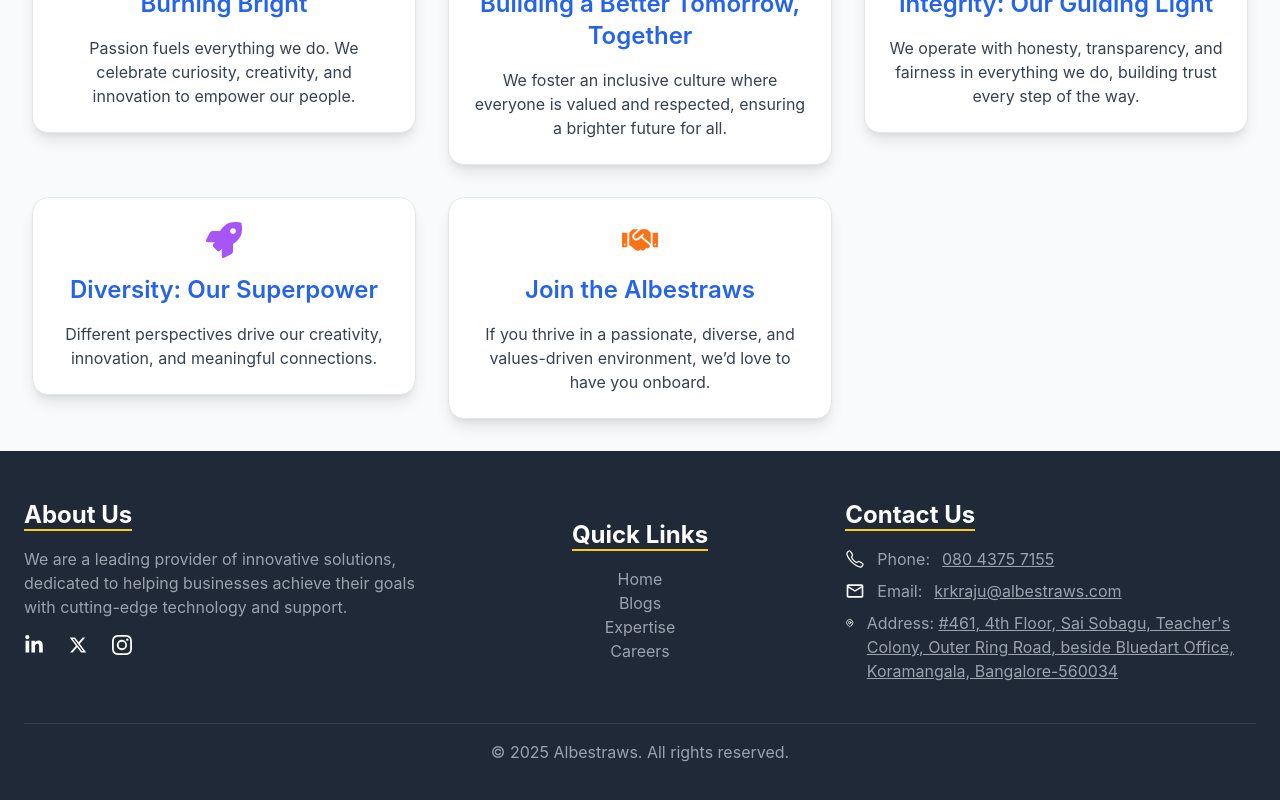
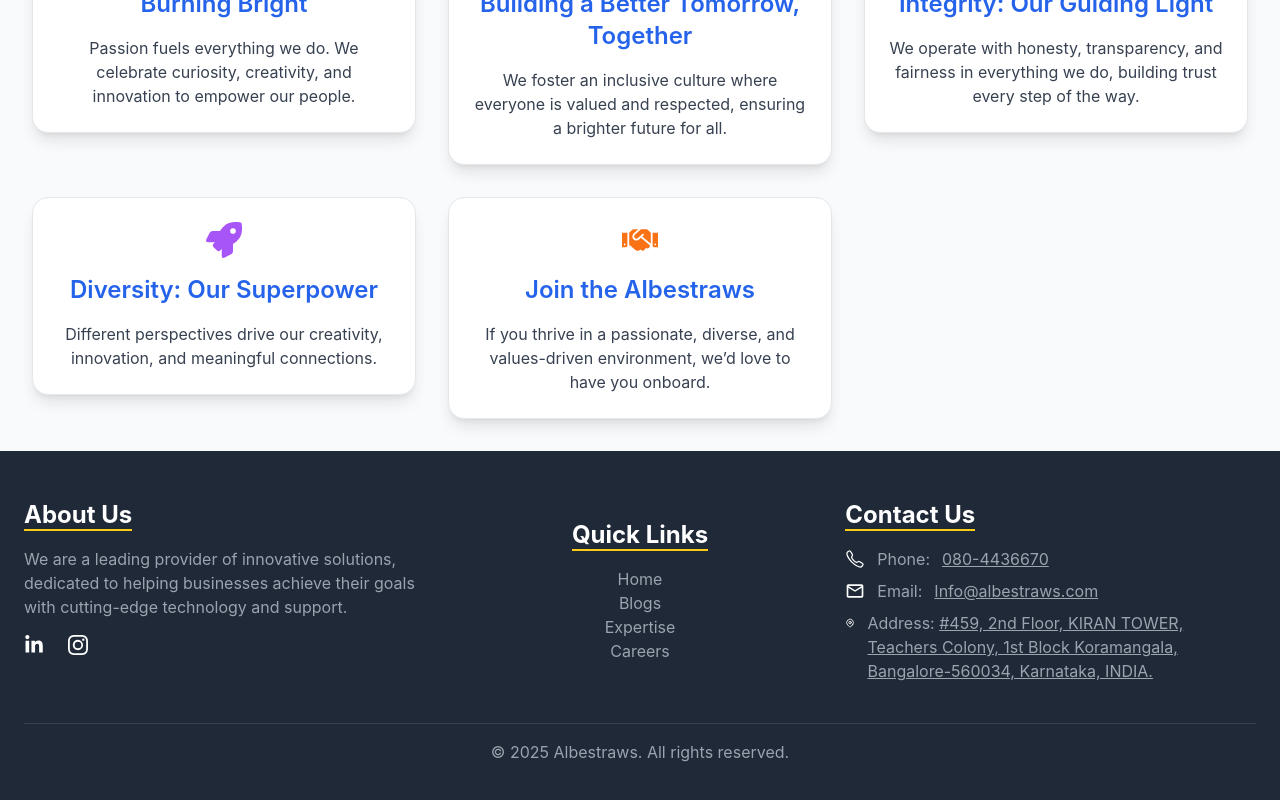
Before and after one commit to lakshmansunil/albestraws, a React (Create React App) app: page /careers in a window 1280 px wide. Shown: the part 1021-1821 px from the top of the page. Built offline with nearby package versions, Linux system fonts and the light colour scheme.

Commit message:
Update Footer.js

```diff
--- a/src/components/Footer.js
+++ b/src/components/Footer.js
@@ -1,7 +1,8 @@
 import React, { useEffect } from "react";
 import { Link } from "react-router-dom";
-import { RiTwitterXFill } from "react-icons/ri";
+// import { RiTwitterXFill } from "react-icons/ri";
 import { BsInstagram } from "react-icons/bs";
+// import { BsFacebook } from "react-icons/bs";
 import { FaLinkedinIn } from "react-icons/fa";
 import { IoCallOutline } from "react-icons/io5";
 import { MdOutlineEmail } from "react-icons/md";
@@ -30,29 +31,37 @@
             </p>
             <div className="flex flex-row my-4 gap-6">
               <a
-                href="https://www.linkedin.com/company/gloom-dev-pvt-ltd"
+                href="https://www.linkedin.com/company/104100677/admin/dashboard/"
                 target="_blank"
                 rel="noreferrer"
                 className="hover:-translate-y-1 hover:scale-125 transition-transform duration-300 text-xl"
               >
                 <FaLinkedinIn />
               </a>
-              <a
+              {/* <a
                 href="https://x.com/GloomDev"
                 target="_blank"
                 rel="noreferrer"
                 className="hover:-translate-y-1 hover:scale-125 transition-transform duration-300 text-xl"
               >
                 <RiTwitterXFill />
-              </a>
+              </a> */}
               <a
-                href="https://www.instagram.com/gloom_dev/"
+                href="https://www.instagram.com/albestraws?igsh=MmVhOHFsc21nMXd5"
                 target="_blank"
                 rel="noreferrer"
                 className="hover:-translate-y-1 hover:scale-125 transition-transform duration-300 text-xl"
               >
                 <BsInstagram />
               </a>
+              {/* <a
+                href="https://www.instagram.com/gloom_dev/"
+                target="_blank"
+                rel="noreferrer"
+                className="hover:-translate-y-1 hover:scale-125 transition-transform duration-300 text-xl"
+              >
+                <BsFacebook />
+              </a> */}
             </div>
           </div>
 
@@ -98,10 +107,10 @@
                 <IoCallOutline className="text-white text-xl" />
                 Phone:{" "}
                 <a
-                  href="tel:08043757155"
+                  href="tel:0804436670"
                   className="hover:text-gray-300 underline transition"
                 >
-                  080 4375 7155
+                  080-4436670
                 </a>
               </li>
               <li className="flex gap-3 items-center mt-2">
@@ -111,7 +120,7 @@
                   href="mailto:info@gloomdev.in"
                   className="hover:text-gray-300 underline transition"
                 >
-                  krkraju@albestraws.com
+                  Info@albestraws.com
                 </a>
               </li>
               <li className="flex gap-3 items-start mt-2">
@@ -119,11 +128,10 @@
                 <span>
                   Address:{" "}
                   <a
-                    href="#"
+                    href="https://www.google.com/maps?q=KIRAN+TOWER+Teachers+Colony+Koramangala+Bangalore"
                     className="hover:text-gray-300 underline transition"
                   >
-                    #461, 4th Floor, Sai Sobagu, Teacher's Colony, Outer Ring
-                    Road, beside Bluedart Office, Koramangala, Bangalore-560034
+                    #459, 2nd Floor, KIRAN TOWER, Teachers Colony, 1st Block Koramangala, Bangalore-560034, Karnataka, INDIA.
                   </a>
                 </span>
               </li>
```
